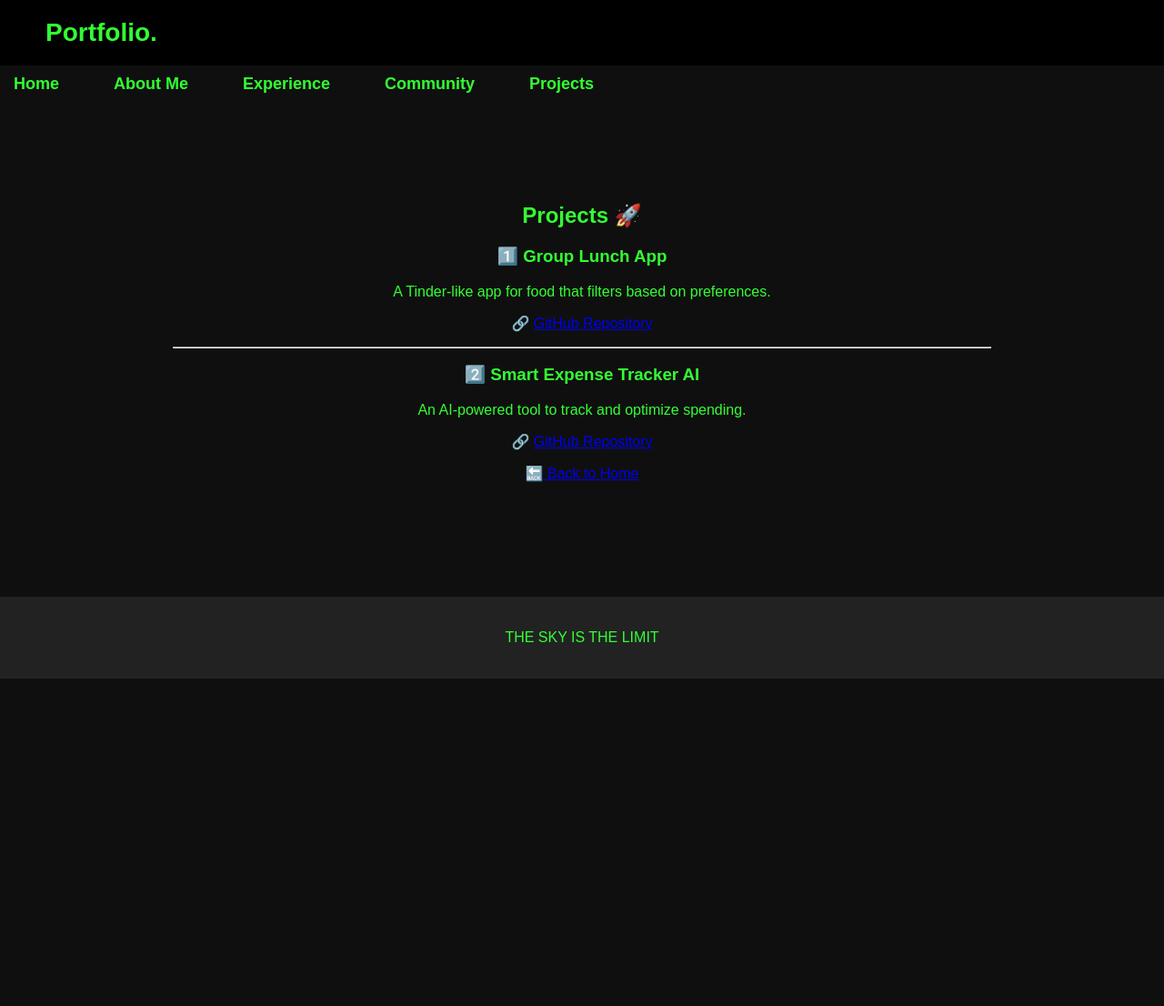
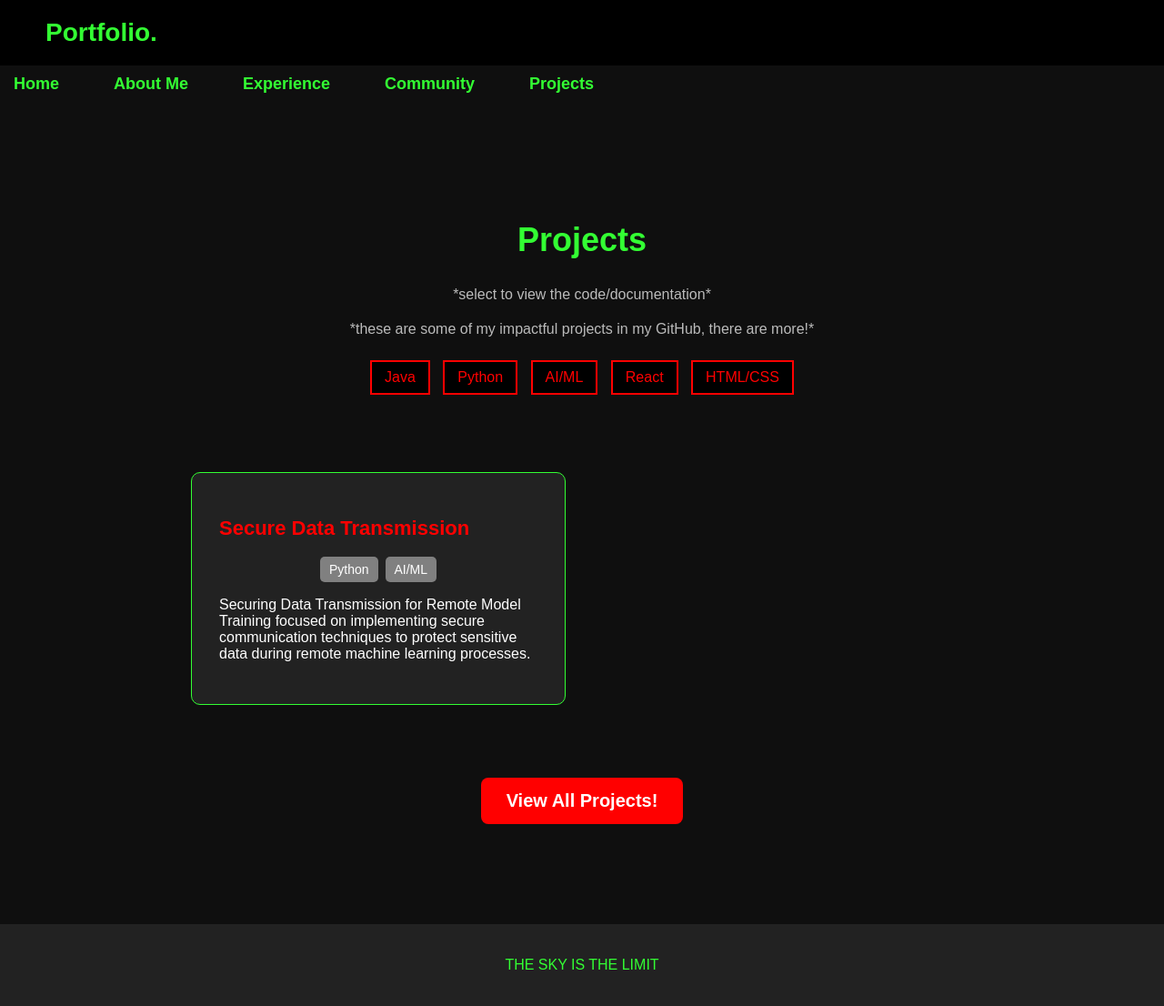
Before and after one commit to calvin1011/calvinssendawula.github.io, a Jekyll site: the page built from projects.md, in a window 1280 px wide. Shown: the whole page at 91% size. Built offline with Jekyll 4.4.1, drawn with Linux system fonts in a browser that asks for light colours; before the commit the page ends 900 px from its top, so only the background shows below that.

Commit message:
Added projects

```diff
--- a/projects.md
+++ b/projects.md
@@ -3,18 +3,35 @@ title: Projects
 layout: default
 ---
 
-# Projects 🚀
+<h1 class="projects-title">Projects</h1>
+<p class="projects-subtitle">*select to view the code/documentation*</p>
+<p class="projects-subtitle">*these are some of my impactful projects in my GitHub, there are more!* </p>
 
-### **1️⃣ Group Lunch App**
-A Tinder-like app for food that filters based on preferences.
+<!-- Technology Filter Buttons -->
+<div class="tech-filters">
+    <button>Java</button>
+    <button>Python</button>
+    <button>AI/ML</button>
+    <button>React</button>
+    <button>HTML/CSS</button>
+</div>
 
-🔗 [GitHub Repository](https://github.com/yourusername/group-lunch)
+<!-- Project Cards - Clickable -->
+<div class="projects-container">
+    <div class="project-card" onclick="window.open('https://github.com/calvin1011/SECURE-DATA-TRANSMISSION', '_blank')">
+        <h2>Secure Data Transmission</h2>
+        <div class="tech-stack">
+            <span>Python</span>
+            <span>AI/ML</span>
+        </div>
+        <p>
+            Securing Data Transmission for Remote Model Training focused on implementing secure communication techniques
+            to protect sensitive data during remote machine learning processes.
+        </p>
+    </div>
+</div>
 
----
-
-### **2️⃣ Smart Expense Tracker AI**
-An AI-powered tool to track and optimize spending.
-
-🔗 [GitHub Repository](https://github.com/yourusername/expense-tracker)
-
-[🔙 Back to Home](index.md)
+<!-- View All Projects Button -->
+<div class="projects-footer">
+    <a href="https://github.com/calvin1011?tab=repositories" target="_blank" class="view-all-button">View All Projects!</a>
+</div>
--- a/styles.css
+++ b/styles.css
@@ -106,6 +106,124 @@ section {
 
 .connect-button a:hover {
     background-color: #28cc28;
+}
+
+/* ===== PROJECTS SECTION ===== */
+.projects-title {
+    text-align: center;
+    font-size: 36px;
+    font-weight: bold;
+    margin-top: 40px;
+}
+
+.projects-subtitle {
+    text-align: center;
+    font-size: 16px;
+    margin-bottom: 20px;
+    color: #bbb;
+}
+
+/* Technology Filter Buttons */
+.tech-filters {
+    text-align: center;
+    margin-bottom: 30px;
+}
+
+.tech-filters button {
+    background-color: black;
+    color: red;
+    border: 2px solid red;
+    padding: 8px 14px;
+    margin: 5px;
+    font-size: 16px;
+    cursor: pointer;
+    transition: 0.3s;
+}
+
+.tech-filters button:hover {
+    background-color: red;
+    color: white;
+}
+
+/* Scrollable Projects Section */
+.projects-container {
+    display: flex;
+    gap: 20px;
+    overflow-x: auto;
+    padding: 20px;
+    scrollbar-width: none; /* Hide scrollbar */
+    -ms-overflow-style: none; /* Hide scrollbar for IE */
+}
+
+/* Hide scrollbar */
+.projects-container::-webkit-scrollbar {
+    display: none;
+}
+
+/* Project Cards */
+.project-card {
+    background-color: #222;
+    padding: 30px;
+    border-radius: 10px;
+    text-align: center;
+    min-width: 320px;
+    max-width: 350px;
+    cursor: pointer;
+    transition: transform 0.3s ease, background 0.3s ease;
+}
+
+.project-card h2 {
+    color: red;
+    font-size: 22px;
+}
+
+.project-card p {
+    color: white;
+    font-size: 16px;
+}
+
+/* Tech Stack Tags */
+.tech-stack {
+    display: flex;
+    justify-content: center;
+    gap: 8px;
+    margin: 10px 0;
+}
+
+.tech-stack span {
+    background-color: gray;
+    color: white;
+    padding: 6px 10px;
+    border-radius: 5px;
+    font-size: 14px;
+}
+
+/* Hover Effect */
+.project-card:hover {
+    transform: scale(1.05);
+    background-color: #333;
+}
+
+/* View All Projects Button */
+.projects-footer {
+    text-align: center;
+    margin-top: 30px;
+}
+
+.view-all-button {
+    background-color: red;
+    color: white;
+    padding: 14px 28px;
+    font-size: 20px;
+    text-decoration: none;
+    font-weight: bold;
+    border-radius: 8px;
+    display: inline-block;
+    transition: background 0.3s ease-in-out;
+}
+
+.view-all-button:hover {
+    background-color: darkred;
 }
 
 /* ===== COMMUNITY INVOLVEMENT SECTION ===== */
```
